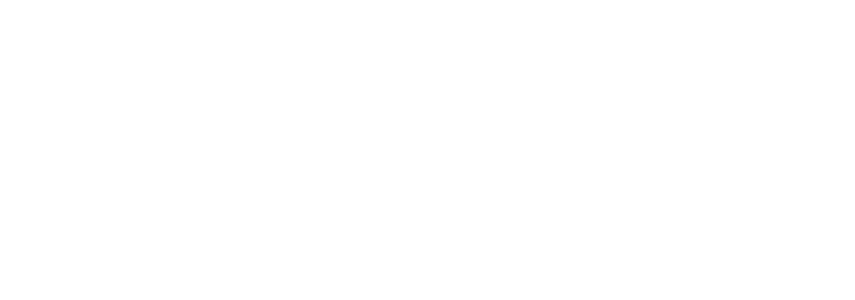
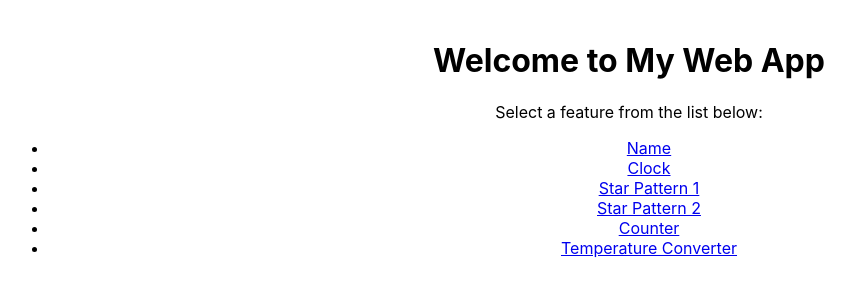
Before and after one commit to Pranay-Erra/TS-1, a React (Create React App) app in the folder frontend/: page / in a window 1280 px wide. Before the commit this address had no page. Shown: the top 300 px of the page, without its empty margins (11-866 px from the left). Built offline with nearby package versions, Linux system fonts and the light colour scheme.

Commit message:
added home page for nav

```diff
--- a/frontend/src/App.js
+++ b/frontend/src/App.js
@@ -7,11 +7,13 @@
 import StarPattern2 from './Pattern-2/pattern';
 import Counter from './Counter/simpleCounter';
 import TemperatureConverter from './tempConverter/converter';
+import Home from './Home/home';
 function App() {
   return (
    <>
       <BrowserRouter>
           <Routes>
+            <Route path='/' element={<Home/>}/>
             <Route path='/name' element={<Name/>}/>
             <Route path='/time' element={<Clock/>}/>
             <Route path='/p1' element={<StarPattern rows={5}/>}/>
--- /dev/null
+++ b/frontend/src/Home/home.js
@@ -0,0 +1,21 @@
+import React from 'react';
+import { Link } from 'react-router-dom';
+
+const Home = () => {
+    return (
+        <div style={{ textAlign: 'center', padding: '20px' }}>
+            <h1>Welcome to My Web App</h1>
+            <p>Select a feature from the list below:</p>
+            <ul>
+                <li><Link to="/name">Name</Link></li>
+                <li><Link to="/time">Clock</Link></li>
+                <li><Link to="/p1">Star Pattern 1</Link></li>
+                <li><Link to="/p2">Star Pattern 2</Link></li>
+                <li><Link to="/counter">Counter</Link></li>
+                <li><Link to="/temp">Temperature Converter</Link></li>
+            </ul>
+        </div>
+    );
+};
+
+export default Home;
```
